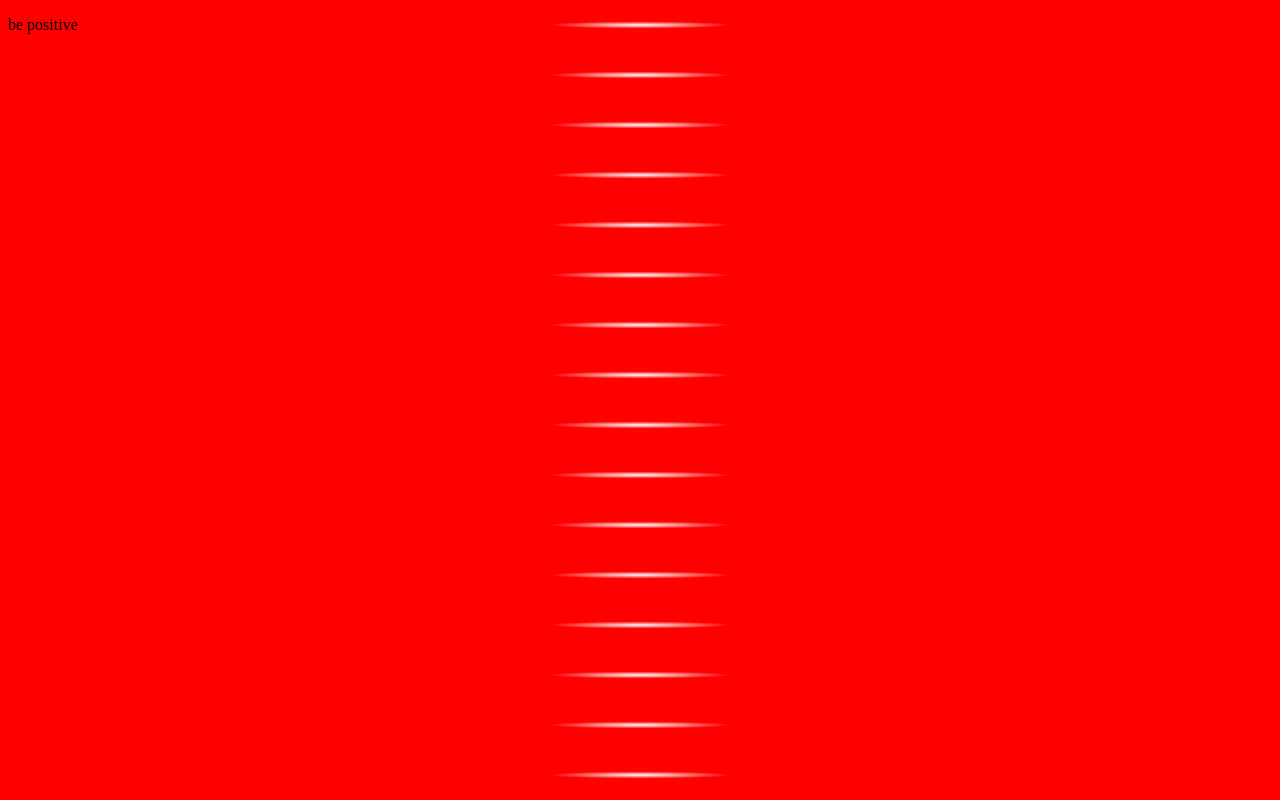
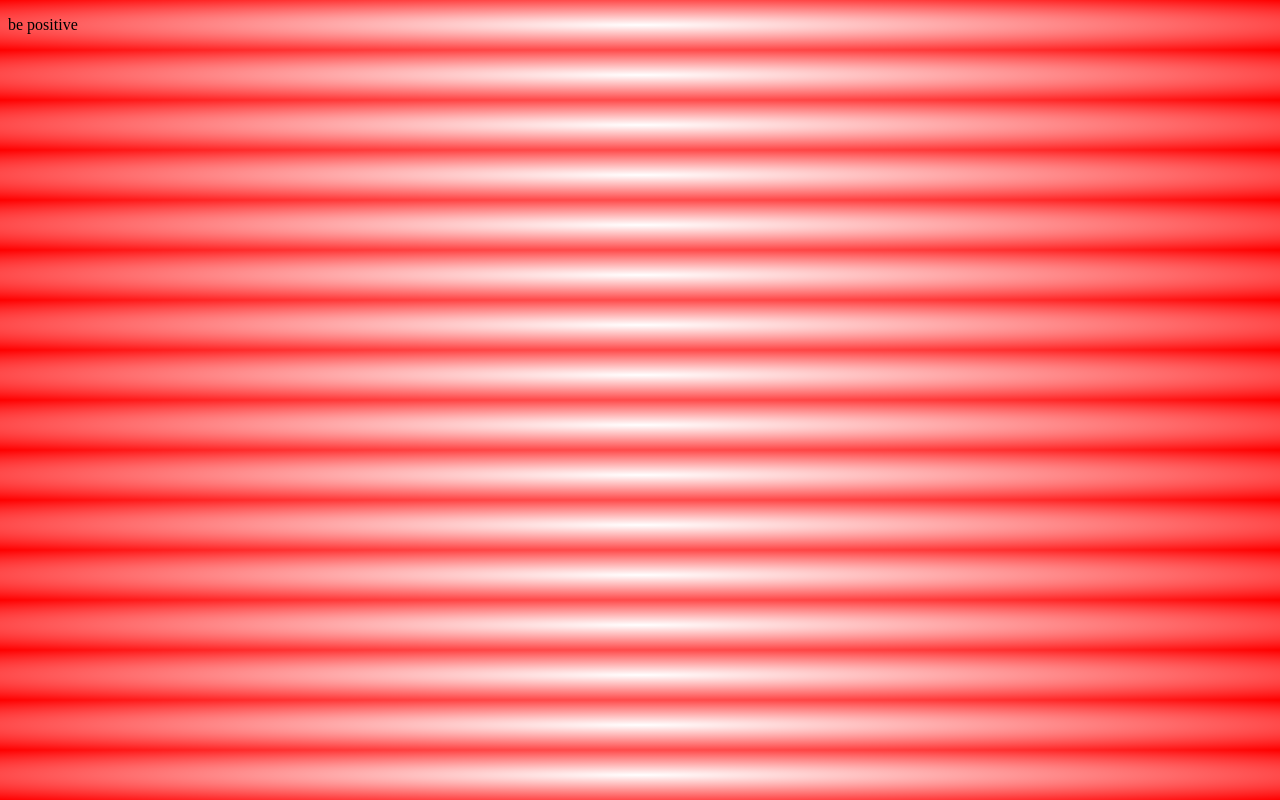
Before and after one commit to shekharpal036/resume, a plain HTML site: page index.html in a window 1280 px wide. Drawn offline with Linux system fonts and the light colour scheme.

Commit message:
Update style.css

```diff
--- a/style.css
+++ b/style.css
@@ -1,3 +1,3 @@
 body {
-    background-image: radial-gradient(white,red 10%);
+    background-image: radial-gradient(white,red);
 }
```
